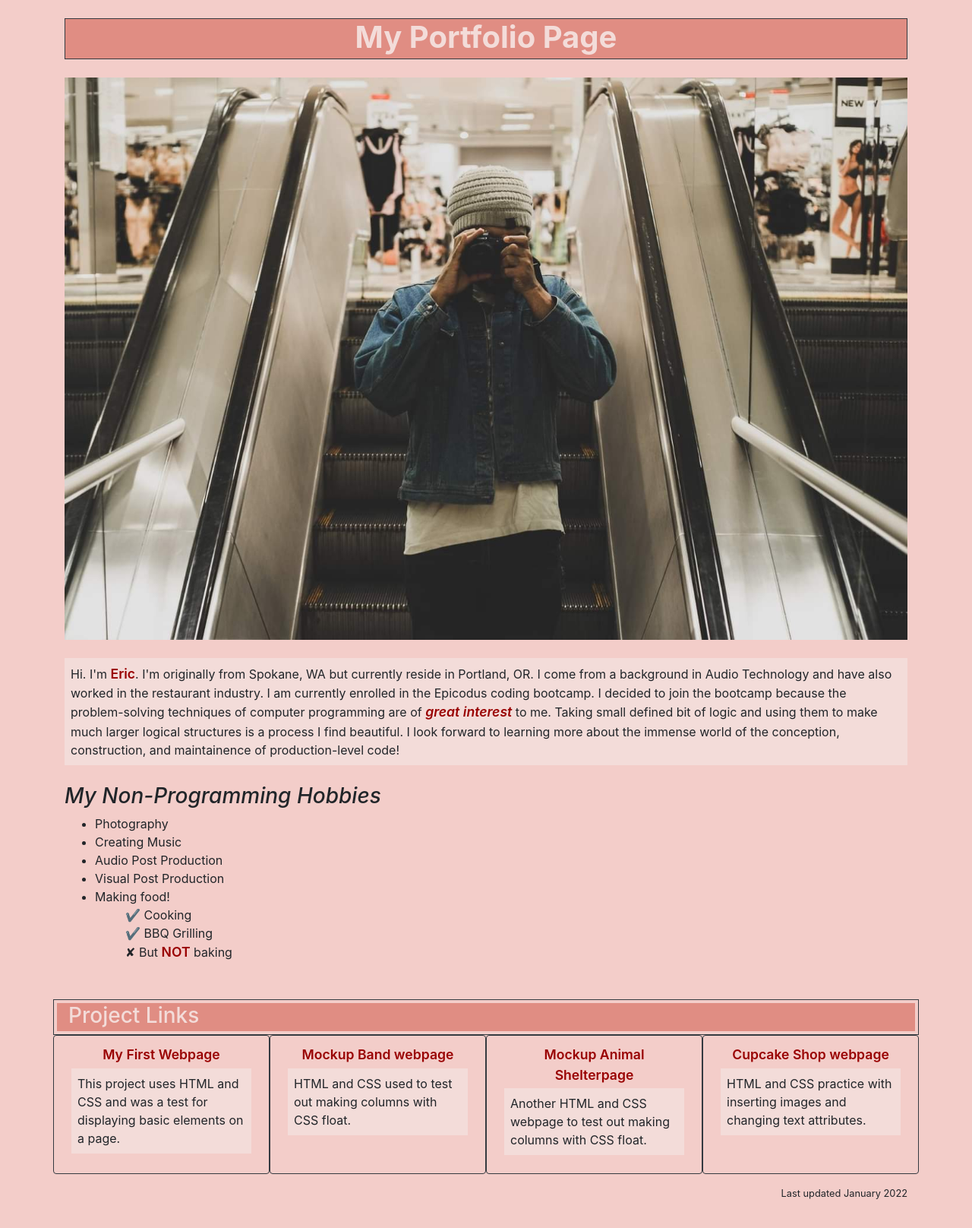
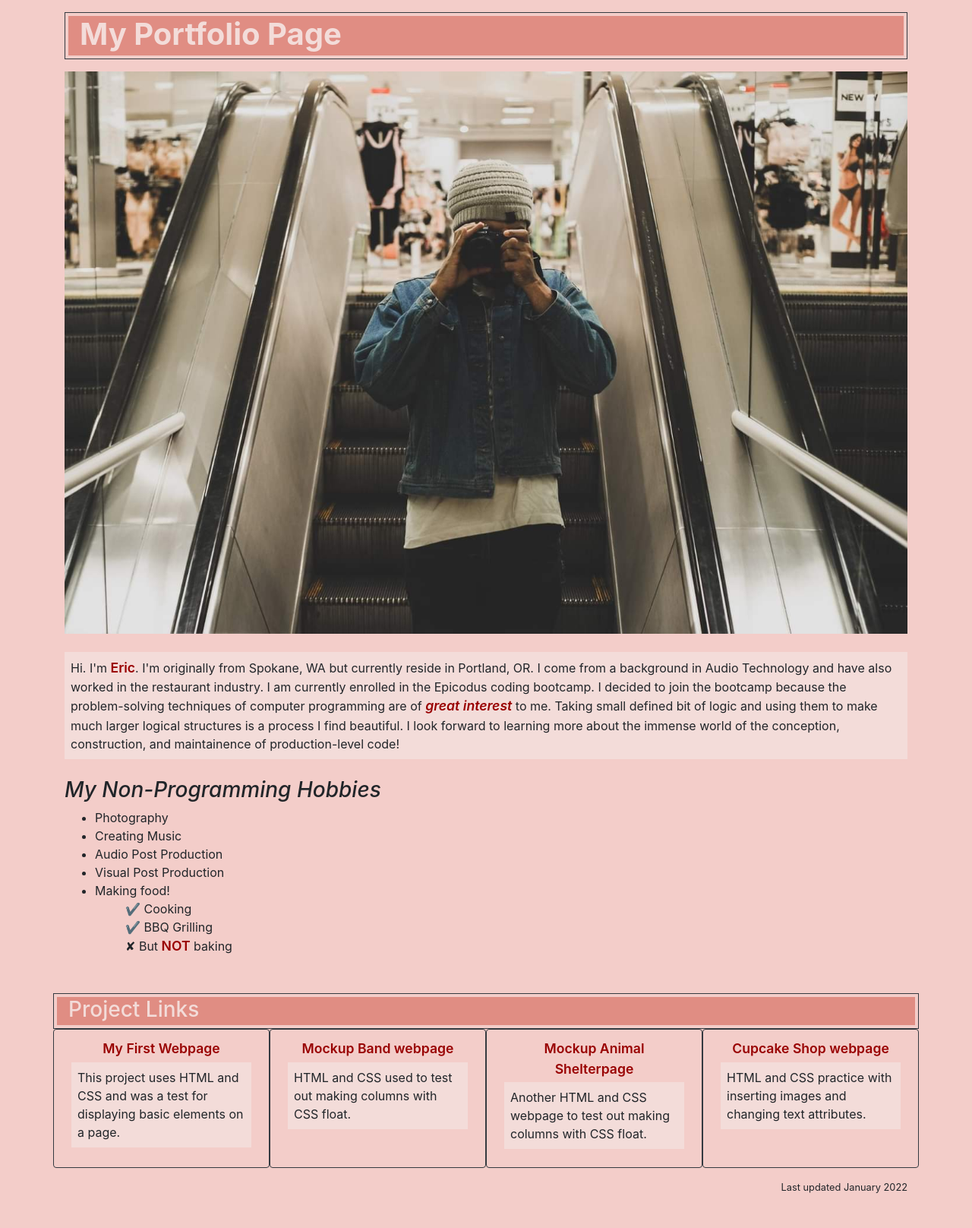
Before and after one commit to Cruduper/portfolio, a plain HTML site: page index.html in a window 1280 px wide. Shown: the whole page at 76% size. After the commit the page ends 1588 px from the top, so only its background shows below. Drawn offline with Linux system fonts and the light colour scheme.

Commit message:
slight refactoring, comments edit, page title spacing/color edit

```diff
--- a/css/styles.css
+++ b/css/styles.css
@@ -4,6 +4,7 @@ body  {
 
 footer {
   font-size: .8em;
+  float: right;
 }
 
 p {
@@ -39,13 +40,6 @@ li.x-mark:before {
 
 ol { list-style-type: none; }
 
-
-
-/* .yu ol li:before {
-  content: '❌';
-}
-*/
-
 a:link {
   color: #900;
 }
@@ -55,9 +49,3 @@ a:visited{
 a:hover {
     color: #600;
 }
-
-/* a:link - a normal, unvisited link
-a:visited - a link the user has visited
-a:hover - a link when the user mouses over it
-a:active
-*/
--- a/index.html
+++ b/index.html
@@ -8,14 +8,21 @@
 <body>
   <div>
     <div class="container">
-      <h1 class="my-4 text-center salmon-bg light-pink pb-1 ps-5 mb-0 border border-2 border-dark"> <strong>My Portfolio Page</strong> </h1>
 
+      <!-- PAGE TITLE -->
+      <div class="border border-2 border-dark p-1 my-3">
+        <h1 class="container salmon-bg light-pink pb-1 ps-5 mb-0"> <strong>My Portfolio Page</strong> </h1>
+      </div>
+
+
+      <!-- MAIN IMAGE -->
       <img src="img/eric.jpg" class="img-responsive" width="100%">
 
       <p class="p-2 my-4">
       Hi. I'm <span class="embolden">Eric</span>. I'm originally from Spokane, WA but currently reside in Portland, OR. I come from a background in Audio Technology and have also worked in the restaurant industry. I am currently enrolled in the Epicodus coding bootcamp. I decided to join the bootcamp because the problem-solving techniques of computer programming are of <span class="emph embolden">great interest</span> to me. Taking small defined bit of logic and using them to make much larger logical structures is a process I find beautiful. I look forward to learning more about the immense world of the conception, construction, and maintainence of production-level code!
       </p>
 
+      <!-- HOBBIES (nested lists) -->
       <div class="mb-5">
         <h3><em>My Non-Programming Hobbies</em></h3>
         <ul>
@@ -36,7 +43,7 @@
 
 
 
-    <!-- code for Project Links columns -->
+    <!-- PROJECT LINKS (columns using bootstrap grid) -->
     <div class="container mb-5">
 
       <div class="row border border-2 border-dark p-1">
@@ -85,7 +92,8 @@
         </div>
       </div>
 
-      <footer class=" my-3 text-right">Last updated January 2022</footer>
+      <!-- FOOTER -->
+      <footer class="my-3">Last updated January 2022</footer>
     </div>
   </div>
 <body>
```
